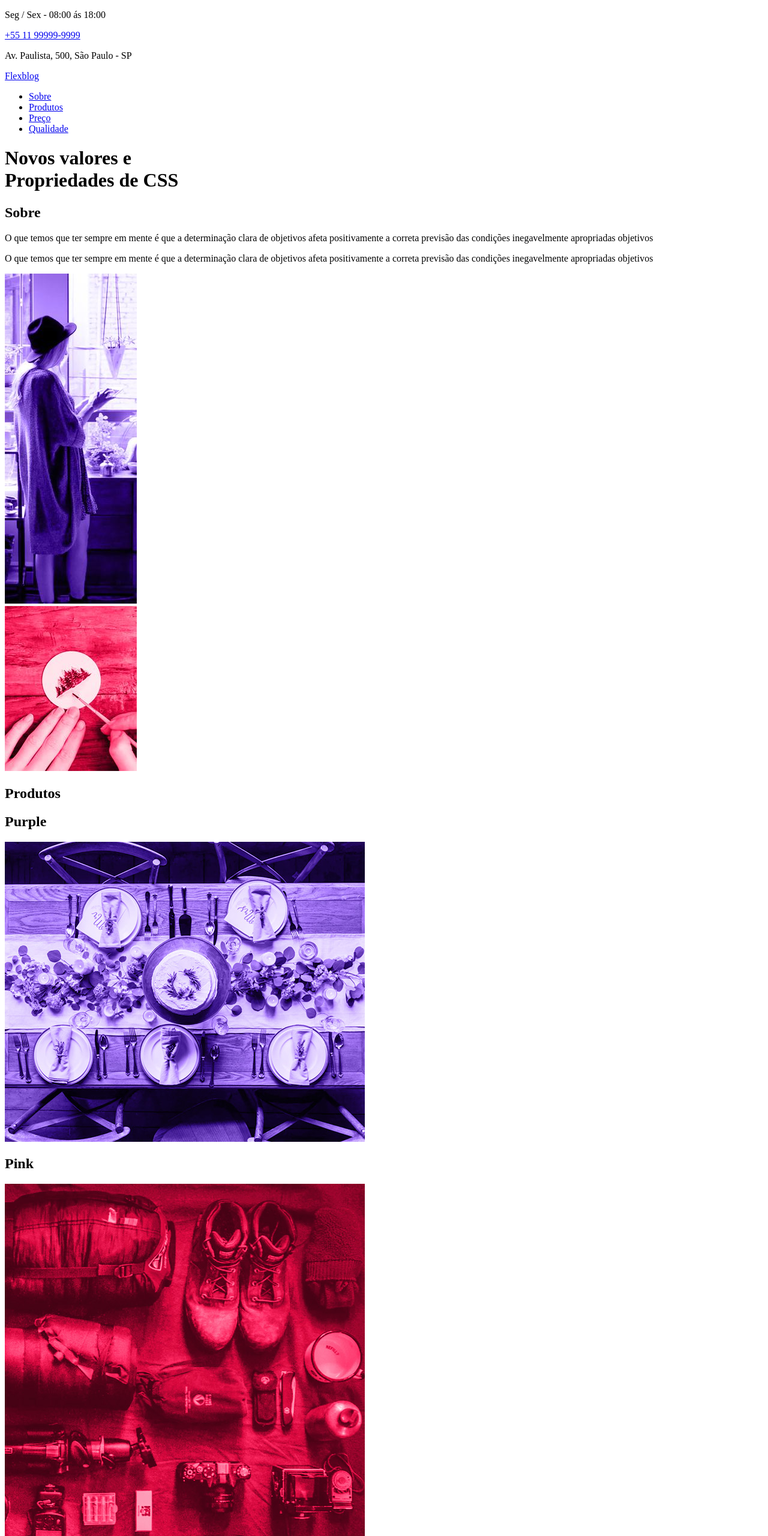
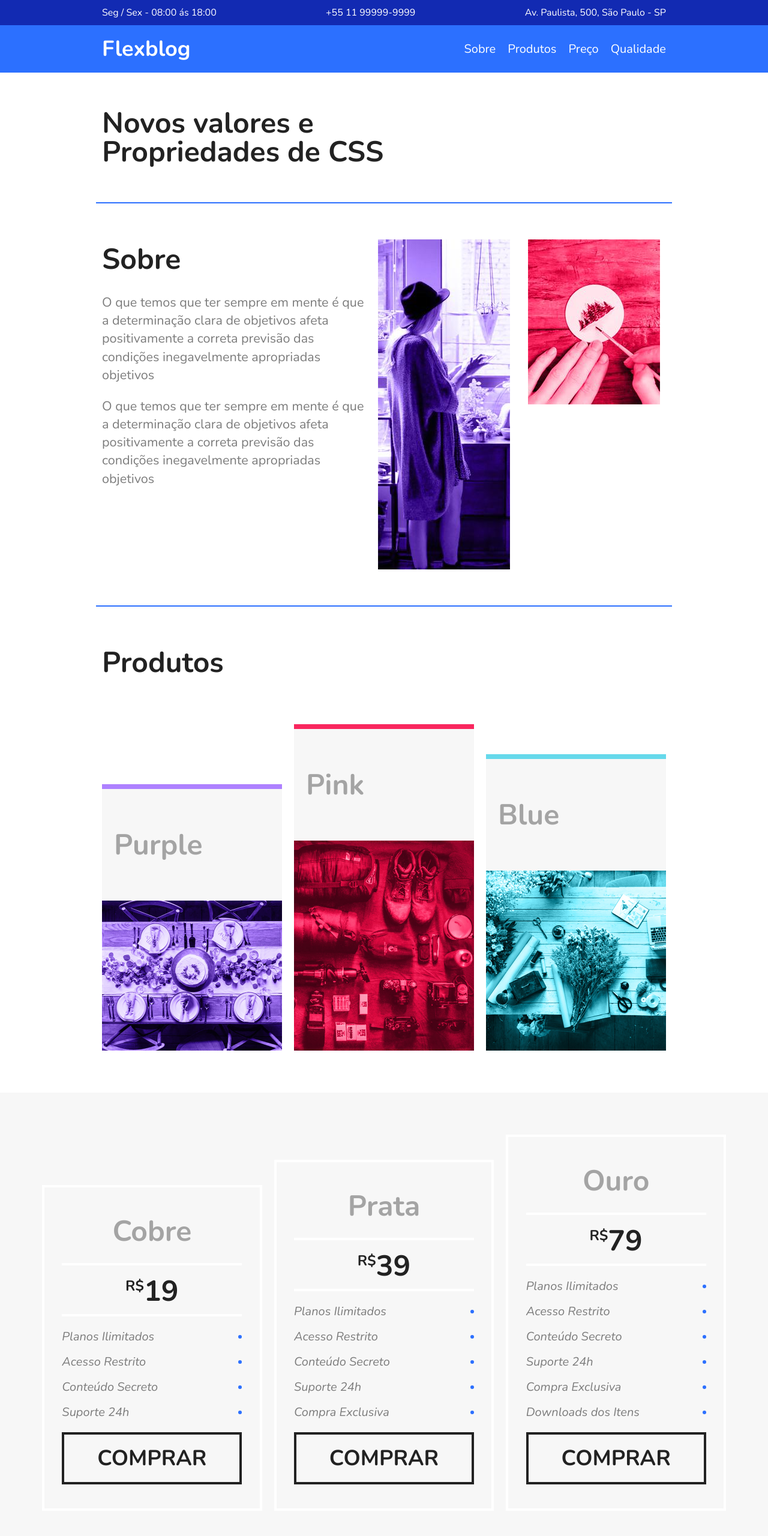
Before and after one commit to Beatrizduarte/FlexBlog, a plain HTML site: page index.html in a window 1280 px wide. Shown: the top 2560 px of the page at 60% size. Drawn offline with nearby package versions, Linux system fonts and the light colour scheme.

Commit message:
Add: flex styles

```diff
--- a/css/style.css
+++ b/css/style.css
@@ -0,0 +1,398 @@
+body, h1, h2, p, ul, li, a{
+  margin: 0px;
+  padding: 0px;
+}
+
+body{
+  font-family: "Nunito", Helvetica, Arial, sans-serif;
+  color: #222222;
+}
+
+ul{
+  list-style: none;
+}
+
+a{
+  text-decoration: none;
+}
+
+img{
+  display: block;
+  max-width: 100%;
+}
+
+*{
+  box-sizing: border-box;
+}
+
+/* Superinfo */
+
+.superinfo-bg{
+  background: #122ab2;
+  color: #fff;
+}
+
+.superinfo{
+  max-width: 960px;
+  margin: 0 auto;
+  display: flex;
+  justify-content: space-between;
+  flex-wrap: wrap;
+  padding-top: 10px;
+}
+
+.superinfo p, .superinfo a{
+  margin: 0 10px 10px 10px;
+}
+
+.superinfo a{
+  color: #fff;
+}
+
+/* Menu */
+
+.menu-bg{
+  background: #2c70ff;
+}
+
+.menu{
+  max-width: 960px;
+  margin: 0 auto;
+  padding: 15px 0;
+  display: flex;
+  flex-wrap: wrap;
+  justify-content: space-between;
+  align-items: center;
+}
+
+.menu a{
+  color: #fff;
+}
+
+.menu-logo a{
+  font-size: 2.25em;
+  font-weight: bold;
+  margin: 0 10px;
+}
+
+.menu-nav ul{
+  display: flex;
+  flex-wrap: wrap;
+}
+
+.menu-nav a{
+  font-size: 1.25em;
+  display: block;
+  padding: 10px;
+}
+
+.menu-nav a:hover{
+  color: #122ab2;
+}
+
+/* Introdução */
+
+.introducao{
+  font-size: 3em;
+  line-height: 1;
+  max-width: 960px;
+  margin: 0 auto;
+  padding: 60px 10px;
+}
+
+/* Sobre */
+
+.sobre{
+  border-top: 2px solid #2c70ff;
+  border-bottom: 2px solid #2c70ff;
+  max-width: 960px;
+  margin: 0 auto;
+  padding: 60px 0;
+  display: flex;
+  flex-wrap: wrap;
+}
+
+.sobre-info{
+  flex: 2 1 300px;
+  margin: 0 10px;
+}
+
+.sobre-info h1{
+  font-size: 3em;
+  margin-bottom: .5em;
+}
+
+.sobre-info p{
+  font-size: 1.35em;
+  line-height: 1.4;
+  margin-bottom: 1em;
+  color: #7c7c7c;
+}
+
+.sobre-img{
+  flex: 1 1 160px;
+  margin: 0 10px;
+}
+
+/* Produtos */
+
+.produtos{
+  max-width: 960px;
+  margin: 60px auto;
+}
+
+.produtos h1{
+  font-size: 3em;
+  margin: 0 10px 60px 10px;
+}
+
+.produtos-container{
+  display: flex;
+  flex-wrap: wrap;
+  align-items: flex-end;
+}
+
+.produtos-item{
+  flex: 1 1 175px;
+  margin:10px;
+}
+
+.produtos-item h2{
+  font-size: 3em;
+  color: #a4a4a4;
+  background: #f7f7f7;
+  padding: 60px 20px;
+}
+
+.purple{
+  border-top: 8px solid #ae81ff;
+}
+
+.pink{
+  border-top: 8px solid #f9265e;
+}
+
+.blue{
+  border-top: 8px solid #66d9eb;
+}
+
+/* Preço */
+
+.preco {
+  background: #f7f7f7;
+  padding: 60px;
+  display: flex;
+  flex-wrap: wrap;
+  align-items: flex-end;
+}
+
+.preco-item{
+  flex: 1 1 260px;
+  border: 4px solid #fff;
+  padding: 20px;
+  margin: 10px;
+}
+
+.preco-item h2{
+  font-size: 3em;
+  color: #a4a4a4;
+  text-align: center;
+  margin-top: 20px;
+}
+
+.preco-item span{
+  max-width: 300px;
+  margin: 20px auto;
+  display: block;
+  font-size: 3em;
+  text-align: center;
+  font-weight: bold;
+  padding: 10px 0 5px 0;
+  border-top: 4px solid #fff;
+  border-bottom: 4px solid #fff;
+}
+
+.preco-item sup{
+  font-size: 1.5rem;
+}
+
+.preco-item ul{
+  max-width: 300px;
+  margin: 20px auto;
+  font-size: 1.25em;
+  font-style: italic;
+  color: #7c7c7c;
+}
+
+.preco-item li{
+  display: flex;
+  justify-content: space-between;
+  align-items: center;
+  margin-bottom: 15px;
+}
+
+.preco-item li::after{
+  content: '';
+  display: block;
+  width: 6px;
+  height: 6px;
+  background: #2c70ff;
+  border-radius: 50%;
+}
+
+.preco-item a {
+  max-width: 300px;
+  display: block;
+  margin: 20px auto;
+  border: 4px solid;
+  color: #222222;
+  text-transform: uppercase;
+  font-weight: bold;
+  font-size: 2.25em;
+  padding: 15px 0;
+  text-align: center;
+}
+
+@media (max-width: 800px){
+  .preco{
+    padding-left: 10px;
+    padding-right: 10px;
+  }
+
+  .preco .preco-item:nth-child(3){
+    order: -2;
+  }
+
+  .preco .preco-item:nth-child(2){
+    order: -1;
+  }
+
+}
+
+/* Qualidade */
+
+.qualidade{
+  max-width: 960px;
+  margin: 60px auto;
+  display: flex;
+  flex-wrap: wrap;
+}
+
+.qualidade-item{
+  flex: 1 1 300px;
+  margin: 20px 10px;
+}
+
+.qualidade-item h2{
+  font-size: 2.25em;
+  color: #a4a4a4;
+  margin-bottom: 20px;
+}
+
+.qualidade-item h2:before{
+  content: '';
+  display: inline-block;
+  width: 8px;
+  height: 30px;
+  margin-right: 10px;
+}
+
+.qualidade-item:nth-last-of-type(3n + 1) h2:before{
+  background: #ae81ff;
+}
+.qualidade-item:nth-last-of-type(3n + 2) h2:before{
+  background: #f9265e;
+}
+.qualidade-item:nth-last-of-type(3n + 3) h2:before{
+  background: #66d9eb;
+}
+
+.qualidade-item p{
+  font-size: 1.25em;
+  line-height: 1.4em;
+  color: #7c7c7c;
+}
+
+/* Newsletter */
+
+.newsletter{
+  background: #f7f7f7;
+  padding: 60px calc((100% - 960px) / 2);
+  display: flex;
+  flex-wrap: wrap;
+}
+
+.newsletter-info{
+  flex: 1 1 240px;
+  margin: 0 10px;
+}
+
+.newsletter-info h1{
+  font-size: 3em;
+  color: #a4a4a4;
+}
+
+.newsletter-info p {
+  font-size: 1.25em;
+  font-style: italic;
+  max-width: 230px;
+  color: #7c7c7c;
+  margin-bottom: 10px;
+}
+
+.newsletter-form{
+  flex: 2 1 260px;
+  margin: 0 10px;
+  align-self: center;
+  display: flex;
+  flex-wrap: wrap;
+}
+
+.newsletter-form input{
+  flex: 3 1 260px;
+  font-size: 1.25em;
+  color: #7c7c7c;
+  font-style: italic;
+  font-family: "Nunito", Helvetica, Arial, sans-serif;
+  border: 4px solid #2c70ff;
+  background: transparent;
+  padding: 15px 10px;
+  margin: 0px;
+  border-radius: 0px;
+}
+
+.newsletter-form button{
+  flex: 1 1 260px;
+  font-family: "Nunito", Helvetica, Arial, sans-serif;
+  font-size: 2.25em;
+  font-weight: bold;
+  text-transform: uppercase;
+  background: #2c70ff;
+  color: #fff;
+  margin: 0px;
+  cursor: pointer;
+  border: 0px;
+  padding: 15px 10px;
+}
+
+@media (max-width: 600px){
+  .newsletter-form button{
+    font-size: 1.5em;
+  }
+}
+
+/* Footer */
+
+.footer{
+  display: flex;
+  background: #2c70ff;
+  height: 200px;
+  align-items: center;
+}
+
+.footer p{
+  flex: 1;
+  text-align: center;
+  font-size: 2.25em;
+  color: #122ab2;
+}
--- a/index.html
+++ b/index.html
@@ -23,7 +23,7 @@
         <div class="menu-logo">
           <a href="#">Flexblog</a>
         </div>
-        <nav>
+        <nav class="menu-nav">
           <ul>
             <li><a href="#sobre">Sobre</a></li>
             <li><a href="#produtos">Produtos</a></li>
@@ -68,7 +68,7 @@
       </div>
     </section>
 
-    <section>
+    <section class="preco">
       <div class="preco-item">
         <h2>Cobre</h2>
         <span><sup>R$</sup>19</span>
```
